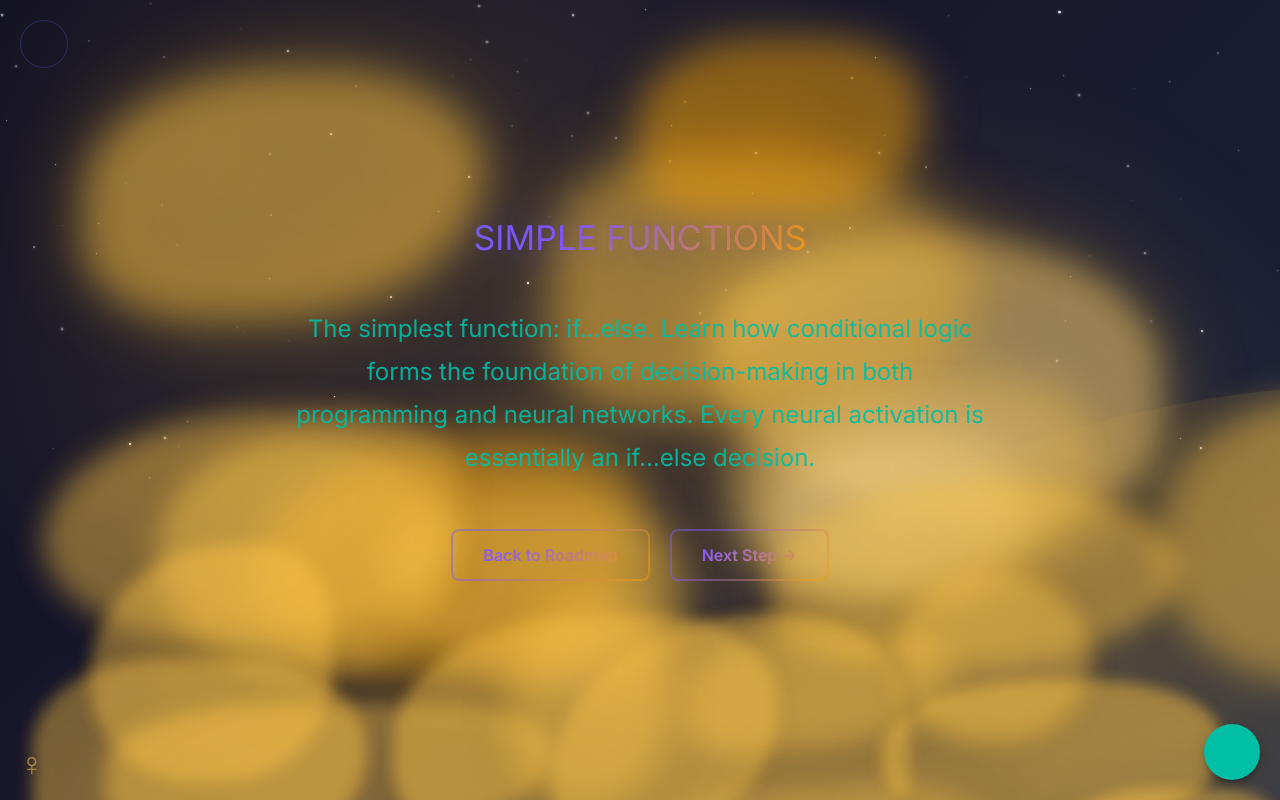
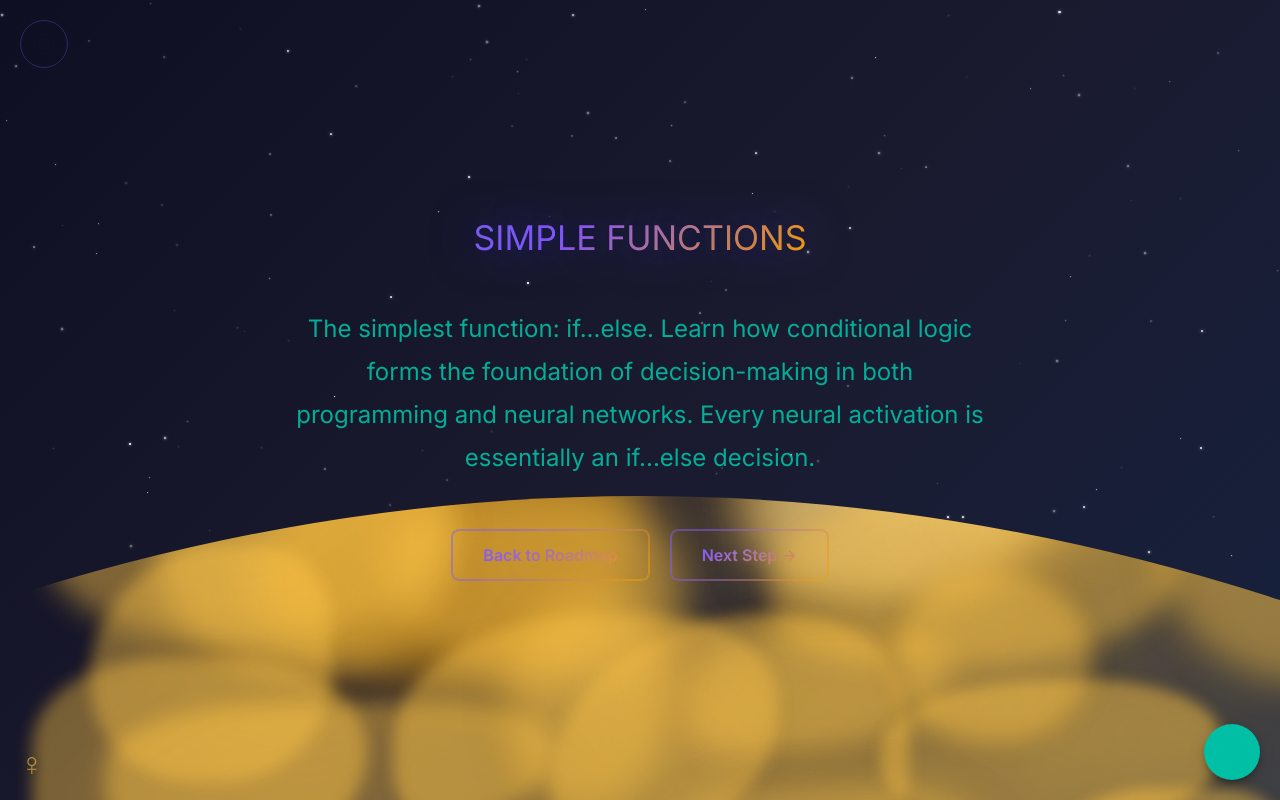
Before and after one commit to zhou-dong/alchemist-ai, a React (Vite) app: page /alchemist-ai/simple-functions in a window 1280 px wide. Built offline with nearby package versions, Linux system fonts and the light colour scheme; some icons are missing.

Commit message:
Update index.tsx

```diff
--- a/src/pages/simple-function/index.tsx
+++ b/src/pages/simple-function/index.tsx
@@ -48,21 +48,21 @@ export const SimpleFunctions = () => {
       >
         <svg width="0" height="0">
           <defs>
-            {/* Clip path for Venus background - matches the curved horizon line */}
+            {/* Clip path for Venus background - covers bottom 1/4 (25%) of the page */}
             {/* Using objectBoundingBox: 0,0 is top-left, 1,1 is bottom-right */}
-            {/* Curve: starts at (0, 0.67), peaks at (0.5, ~0.52), ends at (1, 0.67) - positioned at 1/3 from bottom */}
+            {/* Split at 0.75 (75% from top = 25% from bottom) */}
             <clipPath id="venusHorizonClip" clipPathUnits="objectBoundingBox">
-              <path d="M 0 0.67 Q 0.25 0.52, 0.5 0.52 T 1 0.67 L 1 1 L 0 1 Z" />
+              <path d="M 0 0.75 Q 0.25 0.62, 0.5 0.62 T 1 0.75 L 1 1 L 0 1 Z" />
             </clipPath>
-            {/* Inverse clip path for Starfield - shows only above the curved horizon */}
-            <clipPath id="venusStarfieldClip" clipPathUnits="objectBoundingBox">
-              <path d="M 0 0 L 1 0 L 1 0.67 Q 0.75 0.52, 0.5 0.52 T 0 0.67 Z" />
+            {/* Clip path for Starfield - covers top 3/4 (75%) of the page */}
+            <clipPath id="starfieldHorizonClip" clipPathUnits="objectBoundingBox">
+              <path d="M 0 0 L 1 0 L 1 0.75 Q 0.75 0.62, 0.5 0.62 T 0 0.75 Z" />
             </clipPath>
           </defs>
         </svg>
       </Box>
-      <Starfield clipPath="url(#venusStarfieldClip)" />
-      <VenusBackground />
+      <Starfield clipPath="url(#starfieldHorizonClip)" />
+      <VenusBackground clipPath="url(#venusHorizonClip)" />
 
       <Fade in={isLoaded} timeout={800}>
         <Box sx={{
```
